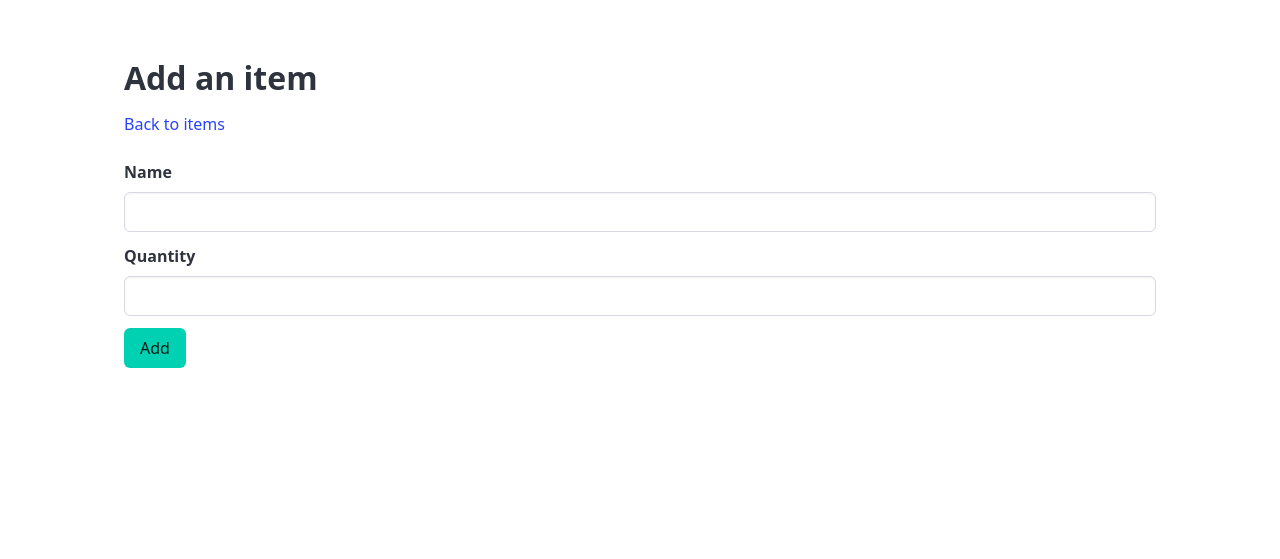
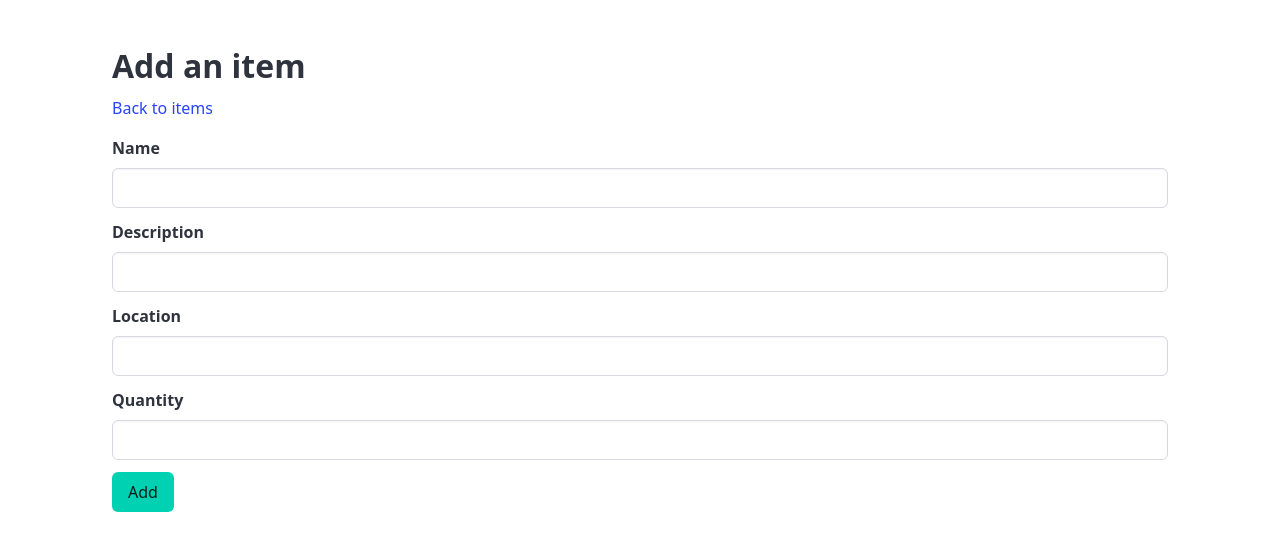
Before and after one commit to rchfortiz/inventory, a FastAPI app: template inventory/templates/items/add.html.jinja in a window 1280 px wide. Shown: the top 559 px of the page. Run offline with FastAPI, Linux system fonts and the light colour scheme; the template is opened without the code that fills it, so the values that code supplies are empty.

Commit message:
Description and location

```diff
--- a/inventory/db/models.py
+++ b/inventory/db/models.py
@@ -17,6 +17,8 @@ class User(SQLModel, table=True):
 class Item(SQLModel, table=True):
     id: int = Field(default=None, primary_key=True)
     name: str
+    description: str
+    location: str
     total_qty: int
     borrows: list["Borrow"] = Relationship(back_populates="item")
 
--- a/inventory/routes/items/schemas.py
+++ b/inventory/routes/items/schemas.py
@@ -15,6 +15,8 @@ class BorrowItemFormData(BaseModel):
 
 class AddItemFormData(BaseModel):
     name: str
+    description: str
+    location: str
     quantity: int
 
 
--- a/inventory/templates/auth/login.html.jinja
+++ b/inventory/templates/auth/login.html.jinja
@@ -1,11 +1,11 @@
 {% extends "base.html.jinja" %}
 {% set title = "Log in" %}
 {% block content %}
-<header class="column is-full">
+<header>
   <h1 class="title">Log in</h1>
 </header>
 
-<main class="column is-full">
+<main>
   {% if error %}
   <div class="notification is-danger">{{ error }}</div>
   {% endif %}
--- a/inventory/templates/auth/register.html.jinja
+++ b/inventory/templates/auth/register.html.jinja
@@ -1,11 +1,11 @@
 {% extends "base.html.jinja" %}
 {% set title = "Register" %}
 {% block content %}
-<header class="column is-full">
+<header>
   <h1 class="title">Register</h1>
 </header>
 
-<main class="column is-full">
+<main>
   {% if error %}
   <div class="notification is-danger">{{ error }}</div>
   {% endif %}
--- a/inventory/templates/base.html.jinja
+++ b/inventory/templates/base.html.jinja
@@ -8,6 +8,7 @@
     <style>
       :root {
         --bulma-body-family: system-ui, -apple-system, BlinkMacSystemFont, 'Segoe UI', Roboto, Oxygen, Ubuntu, Cantarell, 'Open Sans', 'Helvetica Neue', sans-serif;
+        --bulma-block-spacing: 0.75rem;
       }
 
       .box, .box:hover {
@@ -19,12 +20,12 @@
         filter: brightness(110%);
       }
 
-      .title {
-        margin-bottom: 1rem !important;
+      .gap-3 {
+        gap: 1rem;
       }
     </style>
   </head>
-  <body class="container p-6 columns is-multiline">
+  <body class="container p-6 is-flex is-flex-direction-column gap-3 is-multiline">
     {% block content %}{% endblock %}
   </body>
 </html>
--- a/inventory/templates/borrowers/add.html.jinja
+++ b/inventory/templates/borrowers/add.html.jinja
@@ -1,11 +1,11 @@
 {% extends "base.html.jinja" %}
 {% set title = "Add a borrower" %}
 {% block content %}
-<header class="column is-full">
+<header>
   <h1 class="title mb-3">Add a borrower</h1>
 </header>
 
-<main class="column is-full">
+<main>
   {% if error %}
   <div class="notification is-danger">{{ error }}</div>
   {% endif %}
--- a/inventory/templates/items/add.html.jinja
+++ b/inventory/templates/items/add.html.jinja
@@ -1,12 +1,12 @@
 {% extends "base.html.jinja" %}
 {% set title = "Add an item" %}
 {% block content %}
-<header class="column is-full">
+<header>
   <h1 class="title mb-3">Add an item</h1>
   <a href="/items">Back to items</a>
 </header>
 
-<main class="column is-full">
+<main>
   {% if error %}
   <div class="notification is-danger">{{ error }}</div>
   {% endif %}
@@ -16,6 +16,20 @@
       <label class="label">Name</label>
       <div class="control">
         <input class="input" name="name" required>
+      </div>
+    </div>
+
+    <div class="field">
+      <label class="label">Description</label>
+      <div class="control">
+        <input class="input" name="description">
+      </div>
+    </div>
+
+    <div class="field">
+      <label class="label">Location</label>
+      <div class="control">
+        <input class="input" name="location" required>
       </div>
     </div>
 
--- a/inventory/templates/items/borrow.html.jinja
+++ b/inventory/templates/items/borrow.html.jinja
@@ -1,12 +1,12 @@
 {% extends "base.html.jinja" %}
 {% set title = 'Borrow item "' + item.name + '"' %}
 {% block content %}
-<header class="column is-full">
+<header>
   <h1 class="title mb-3">Borrow item "{{ item.name }}"</h1>
   <a href="/items/{{ item.id }}">Back to item</a>
 </header>
 
-<main class="column is-full">
+<main>
   {% if error %}
   <div class="notification is-danger">{{ error }}</div>
   {% endif %}
--- a/inventory/templates/items/edit.html.jinja
+++ b/inventory/templates/items/edit.html.jinja
@@ -1,12 +1,12 @@
 {% extends "base.html.jinja" %}
 {% set title = 'Edit item "' + item.name + '"' %}
 {% block content %}
-<header class="column is-full">
+<header>
   <h1 class="title mb-3">Edit item "{{ item.name }}"</h1>
   <a href="/items/{{ item.id }}">Back to item</a>
 </header>
 
-<main class="column is-full">
+<main>
   <form method="post">
     <div class="field">
       <label class="label">Name</label>
```
Also changed, not shown: inventory/routes/items/routes.py (+6 -1 lines), inventory/templates/items/all.html.jinja (+5 -4 lines), inventory/templates/items/view.html.jinja (+8 -4 lines).
